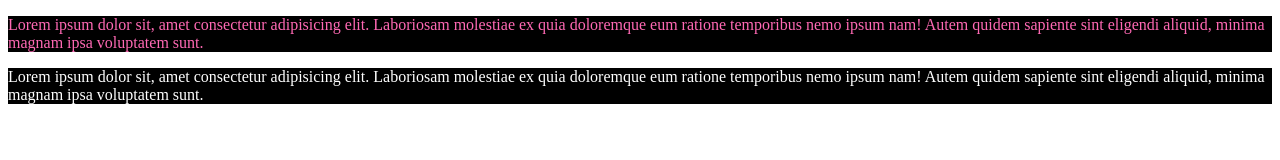
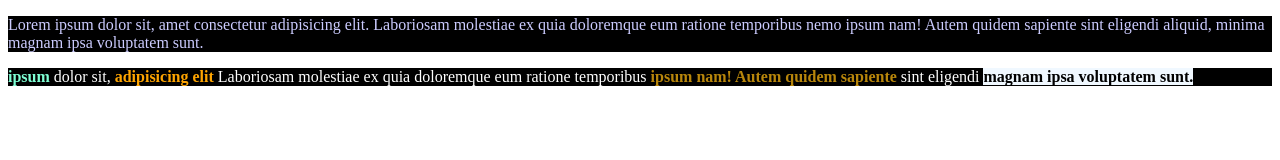
Before and after one commit to DarrinW678/DarrinW678.github.io, a plain HTML site: page 07-intro-to-css/index.html in a window 1280 px wide. Drawn offline with Linux system fonts and the light colour scheme.

Commit message:
Intro to Css Demo!

```diff
--- a/07-intro-to-css/css/style.css
+++ b/07-intro-to-css/css/style.css
@@ -1,8 +1,26 @@
 #p1 {
-    color: hotpink;
+    color: #ccccff;
 }
 
 p {
-    background-color:  rgb(0, 0, 0);
+    background-color:  black;
     color: white;
 }
+
+span {
+    font-weight: bold;
+}
+
+#s1 {
+    color: aquamarine;
+}
+#s2 {
+    color: orange;
+}
+#s3 {
+    color: darkgoldenrod;
+}
+#s4 {
+    background-color: aliceblue;
+    color: black;
+}
--- a/07-intro-to-css/index.html
+++ b/07-intro-to-css/index.html
@@ -14,10 +14,11 @@
             minima magnam ipsa voluptatem sunt.
         </p>
         <p>
-            Lorem ipsum dolor sit, amet consectetur adipisicing elit.
+            <span id="s1">ipsum </span>dolor sit,
+             <span id="s2"> adipisicing elit</span>
             Laboriosam molestiae ex quia doloremque eum ratione temporibus
-            nemo ipsum nam! Autem quidem sapiente sint eligendi aliquid,
-            minima magnam ipsa voluptatem sunt.
+            <span id="s3"> ipsum nam! Autem quidem sapiente</span> sint eligendi
+            <span id="s4"> magnam ipsa voluptatem sunt.</span>
         </p>
     </body>
 </html>
```
